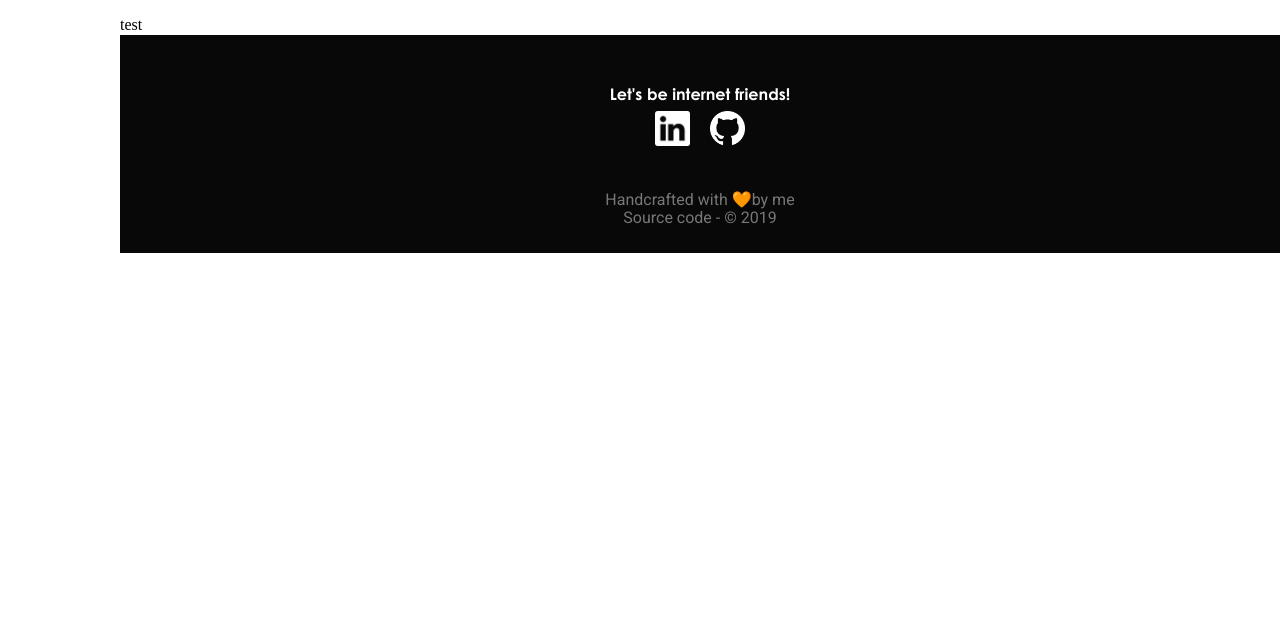
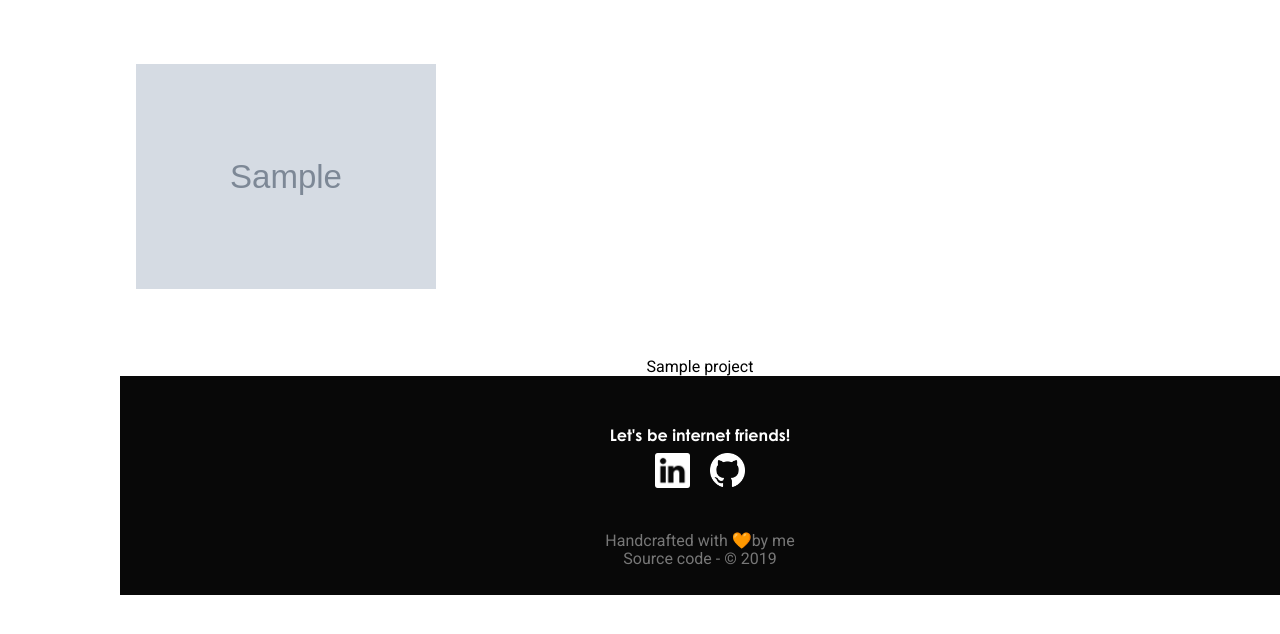
Before and after one commit to bdcostin/portfolio, a Django app: template core/templates/projects.html in a window 1280 px wide. Shown: the part 51-685 px from the top of the page. Run offline with Django 3.2, Linux system fonts and the light colour scheme; the template is opened without the code that fills it: values that come from a table or form of the project are taken from there, others are empty; tables that the repository leaves empty hold one stand-in row (values such as "Sample post"); grey boxes marked "Sample" are stand-in pictures; some libraries are stand-ins or nearby versions.

Commit message:
fixes github icon issue

```diff
--- a/core/models.py
+++ b/core/models.py
@@ -11,6 +11,7 @@ class Project(models.Model):
     description = models.TextField(max_length=2000, null=True, blank=True)
     technology = models.CharField(max_length=200)
     deployed_url = models.CharField(max_length=150, null=True, blank=True)
+    github_url = models.CharField(max_length=150, null=True, blank=True)
     slug = models.SlugField()
 
     class Meta:
--- a/core/templates/base.html
+++ b/core/templates/base.html
@@ -12,7 +12,6 @@
         <link rel="stylesheet" href="{% static 'css/styles.css' %}">
         <link href="https://fonts.googleapis.com/css?family=Questrial|Raleway" rel="stylesheet">
         <link href="https://fonts.googleapis.com/css?family=Oswald|Roboto" rel="stylesheet">
-        <link href="https://fonts.googleapis.com/css?family=Fira+Sans:400,500,600,700,800,900&display=swap" rel="stylesheet">
         <link rel="stylesheet" href="https://cdn.rawgit.com/konpa/devicon/df6431e323547add1b4cf45992913f15286456d3/devicon.min.css">
         <link rel="stylesheet" href="animate.min.css">
         <script type="text/javascript" src="https://platform.linkedin.com/badges/js/profile.js" async defer></script>
@@ -47,7 +46,9 @@
                     <i class="black pointer fas fa-home"></i>
                 </a>
                 <i id="sidenav-about-spacing" class="sidenav-left-spacing sidenav-icons-spacing pointer fas fa-user"></i>
-                <i class="sidenav-icons-spacing pointer fas fa-project-diagram"></i>
+                <a class="sidenav-icons-spacing" href="{% url 'projects' %}">
+                    <i class="black pointer fas fa-project-diagram"></i>
+                </a>
                 <a id="sidenav-contact-spacing" class="sidenav-icons-spacing" href="mailto:bailey.costin@gmail.com">
                     <i class="pointer black fas fa-envelope"></i>
                 </a>
@@ -62,7 +63,7 @@
             <div class="pb4 tc">
                 <div class="header-font white">Let's be internet friends!</div>
                 <a href="https://www.linkedin.com/in/bailey-costin-7745b8179/"><img class="footer-icons pa2" src="{% static '/img/linkedin.png' %}" alt="The LinkedIn logo."></a>
-                <a href="https://github.com/bdcostin"><img class="footer-icons pa2" src="{% static '/img/github.png' %}" alt="The GitHub logo."></a>
+                <a href="https://github.com/bdcostin"><img class="footer-icons pa2" src="{% static '/img/github_white.png' %}" alt="The GitHub logo."></a>
             </div>
             <div class="tc mb3">
                 <div class="body-font gray">Handcrafted with 🧡by me</div>
--- a/core/templates/index.html
+++ b/core/templates/index.html
@@ -22,9 +22,12 @@
 <div>
     <div class="project-background">
 {% for project in project_list %}
-    <div class="mt5 mr5 project-box">
+    <div class="mt5 mr3 ml3 project-box">
         <img class="project-thumbnail" src="{{ project.thumb_nail.url }}">
         <div class="body-font tc mt5">{{ project }}</div>
+        <a href="{{ project.github_url }}">
+            <img class="mt3 github-icons" src="{% static '/img/github_black.png' %}" alt="The GitHub logo.">
+        </a>
     </div>
 {% endfor %}
     </div>
--- a/core/templates/projects.html
+++ b/core/templates/projects.html
@@ -1,6 +1,11 @@
 {% extends "base.html" %}
-{% load static %}
+{% load staticfiles %}
 
 {% block content %}
-<div>test</div>
+{% for project in project_list %}
+    <div class="mt5 mr3 ml3">
+        <img class="project-thumbnail" src="{{ project.thumb_nail.url }}">
+        <div class="body-font tc mt5">{{ project }}</div>
+    </div>
+{% endfor %}
 {% endblock %}
--- a/core/views.py
+++ b/core/views.py
@@ -13,7 +13,10 @@ class IndexView(ListView):
     context_object_name = 'project_list'
 
 class ProjectsView(ListView):
+    model = Project
+    queryset = Project.objects.order_by('-title')
     template_name = "projects.html"
+    context_object_name = 'project_list'
 
 def contact_me(request):
     if request.method == 'POST':
--- a/static/css/styles.css
+++ b/static/css/styles.css
@@ -253,6 +253,12 @@ a {
     background-color: #ffffff;
 }
 
+.github-icons {
+    width: 35px;
+    height: 35px;
+    margin-left: 45%;
+}
+
 .vision-font {
     font-size: 40px;
 }
```
Also changed, not shown: core/migrations/0003_project_github_url.py (added), core/migrations/0004_project_github_icon.py (added), core/migrations/0005_remove_project_github_icon.py (added), static/img/github_black.png (added), static/img/github_white.png (renamed from static/img/github.png).
